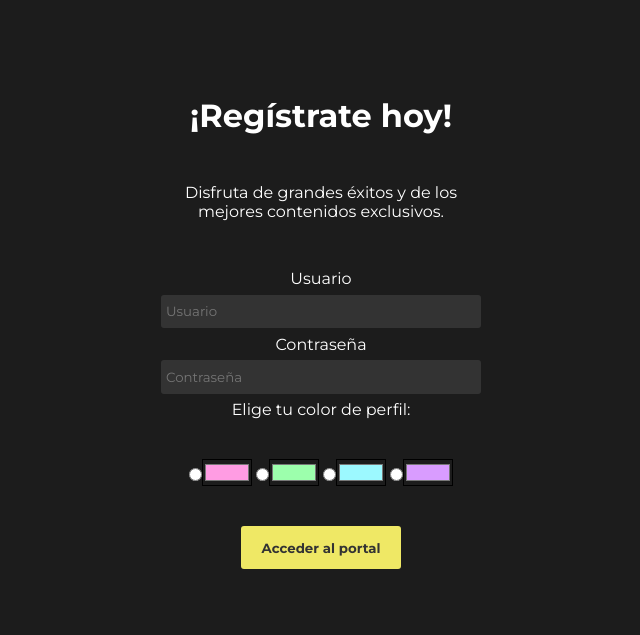
After one commit to alejandro91dc/uplay, a PHP site: page /registro.php in a window 1280 px wide. The commit adds this page. Shown: the top 635 px of the page, without its empty margins (319-959 px from the left). Run offline with PHP 8.4, Linux system fonts and the light colour scheme.

Commit message:
proceso de registro

```diff
--- a/css/registro.css
+++ b/css/registro.css
@@ -2,15 +2,18 @@
     margin: 0;
     padding: 0;
     box-sizing: border-box;
-    font-family: 'Montserrat Alternates', sans-serif;
-    color: #444;
+    font-family: 'Montserrat', sans-serif;
+    color: #ffffff;
     text-align: center;
+    background-color: #1C1C1C;
+    margin-top: 3em;
 }
 
 header > h1 {
     margin: 1.5em auto;
-    font-family: 'Manuale', serif;
-    color: teal;
+    font-family: 'Montserrat', sans-serif;
+    font-size: bold;
+    color: rgb(255, 255, 255);
 }
 
 main {
@@ -18,35 +21,40 @@ main {
     margin: auto;
 }
 
-label {
-    display: none;
-}
+
+
+
+
 
 input[type=text],
 input[type=password],
 input[type=email] {
     width: 100%;
     display: block;
-    border: 2px solid gainsboro;
     border-radius: 3px;
     margin: 0.5em auto;
     padding: 5px;
     height: 2.5em;
     text-align: left;
+    background-color: #333333;
+    border: none;
 }
 
 input[type=submit] {
     width: 50%;
     display: block;
     margin: 5em auto;
-    color: teal;
+    color: #333333;
     font-weight: bold;
     margin-top: 3em;
     padding: 1em;
-    border: teal 1px solid;
-    background-color: white;
+    background-color: #EFE865;
     border-radius: 3px;
-    box-shadow: 2px 2px 1px grey;
+    border: none;
+}
+
+input[type=submit]:hover {
+    background-color: #FBDB35;
 }
 
 p {
--- /dev/null
+++ b/registro.php
@@ -0,0 +1,38 @@
+<!DOCTYPE html>
+<html lang="es">
+
+<head>
+    <title>Regístro Uplay</title>
+    <meta charset="utf-8">
+    <link rel="preconnect" href="https://fonts.googleapis.com">
+    <link rel="preconnect" href="https://fonts.gstatic.com" crossorigin>
+    <link href="https://fonts.googleapis.com/css2?family=Montserrat:wght@300;400;700&display=swap" rel="stylesheet">
+    <link href="css/registro.css" rel="stylesheet" type="text/css">
+</head>
+
+<body>
+<header>
+        <h1>¡Regístrate hoy!</h1>
+    </header>
+    <main>
+        <p class="instrucciones">Disfruta de grandes éxitos y de los mejores contenidos exclusivos.</p>
+        <form action="insert.php" method="post">
+            <label for="id">Usuario</label>
+            <input type="text" id="id" name="id" placeholder="Usuario">
+            <label for="pass">Contraseña</label>
+            <input type="password" id="pass" name="pass" placeholder="Contraseña" required>
+            <label for="pass">Elige tu color de perfil:</label></br>
+            <input type="radio" id="rosa" name="color" value="rosa"><input type="color" id="favcolor" name="favcolor" value="#FF9CE3">
+            <input type="radio" id="verde" name="color" value="verde"><input type="color" id="favcolor" name="favcolor" value="#9CFFAC">
+            <input type="radio" id="azul" name="color" value="azul"><input type="color" id="favcolor" name="favcolor" value="#9CF9FF">
+            <input type="radio" id="violeta" name="color" value="violeta"><input type="color" id="favcolor" name="favcolor" value="#D99CFF">
+
+
+
+
+
+            <input type="submit" value="Acceder al portal">
+        </form>
+
+</body>
+</html>
```
Also changed, not shown: css/styles.css (+19 -7 lines), header.php (+6 -4 lines), index.php (+12 -19 lines), insert.php (added, +60 -0 lines), login.php (+8 -6 lines), peliculas.html (+8 -2 lines), samplhp.php (added, +89 -0 lines), trash.php (added, +59 -0 lines), assets/img/peliculas/pf.jpg (added), 2 other files.
